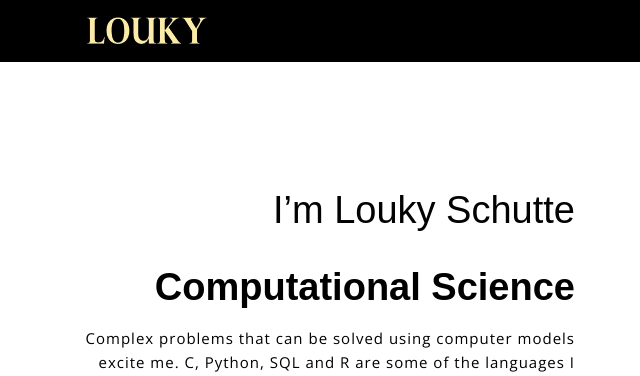
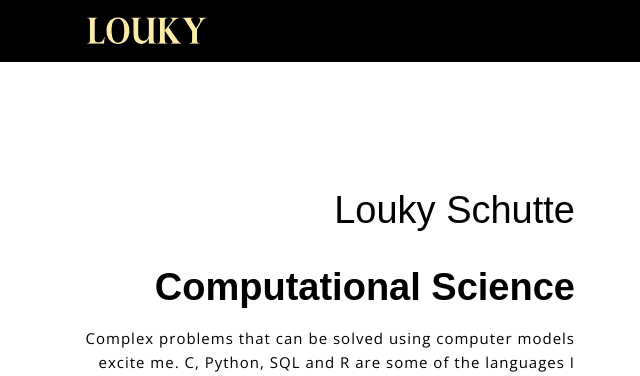
Before and after one commit to louky123/mywebsite, a plain HTML site: page index.html in a window 1280 px wide. Shown: the top 376 px of the page, 0-640 px from the left. Drawn offline with nearby package versions, Linux system fonts and the light colour scheme.

Commit message:
Update index.html

```diff
--- a/index.html
+++ b/index.html
@@ -69,7 +69,7 @@
           <div class="col-md-6">
 
             <div class="top_left_cont intro zoomIn wow animated">
-              <h2>I’m Louky Schutte<br> <strong>Computational Science</strong></h2>
+              <h2>Louky Schutte<br> <strong>Computational Science</strong></h2>
               <p>
 							Complex problems that can be solved using computer models excite me.
 							C, Python, SQL and R are some of the languages I feel comfortable using.
```
